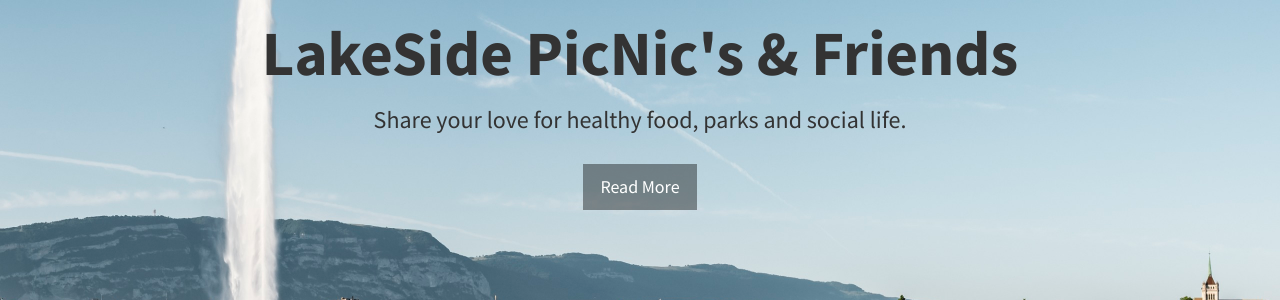
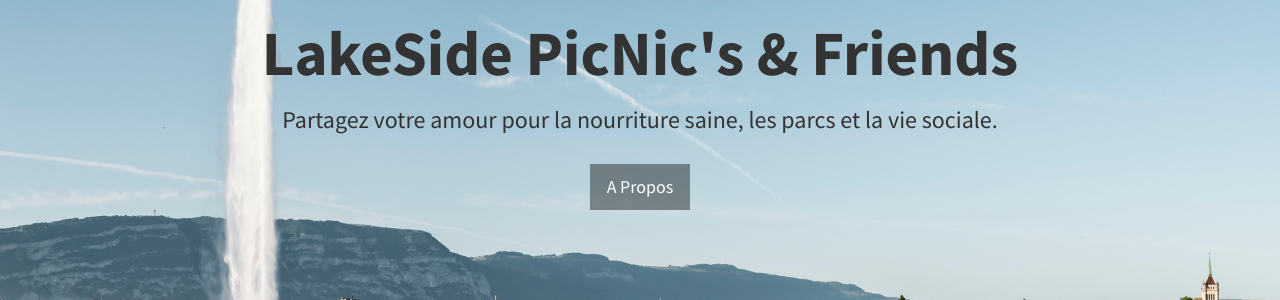
Before and after one commit to guillaumelauzier/lakeside-picnic-fr, a Jekyll site: the page built from index.html, in a window 1280 px wide. Shown: the part 336-636 px from the top of the page. Built offline with Jekyll 4.4.1, drawn with Linux system fonts in a browser that asks for light colours.

Commit message:
Update header.html

```diff
--- a/_includes/header.html
+++ b/_includes/header.html
@@ -11,8 +11,8 @@
 <header id="top" class="header">
   <div class="text-vertical-center">
     <h1>LakeSide PicNic's & Friends</h1>
-    <h3>Share your love for healthy food, parks and social life.</h3>
+    <h3>Partagez votre amour pour la nourriture saine, les parcs et la vie sociale.</h3>
     <br>
-    <a href="#about" class="btn btn-dark btn-lg">Read More</a>
+    <a href="#about" class="btn btn-dark btn-lg">A Propos</a>
   </div>
 </header>
```
